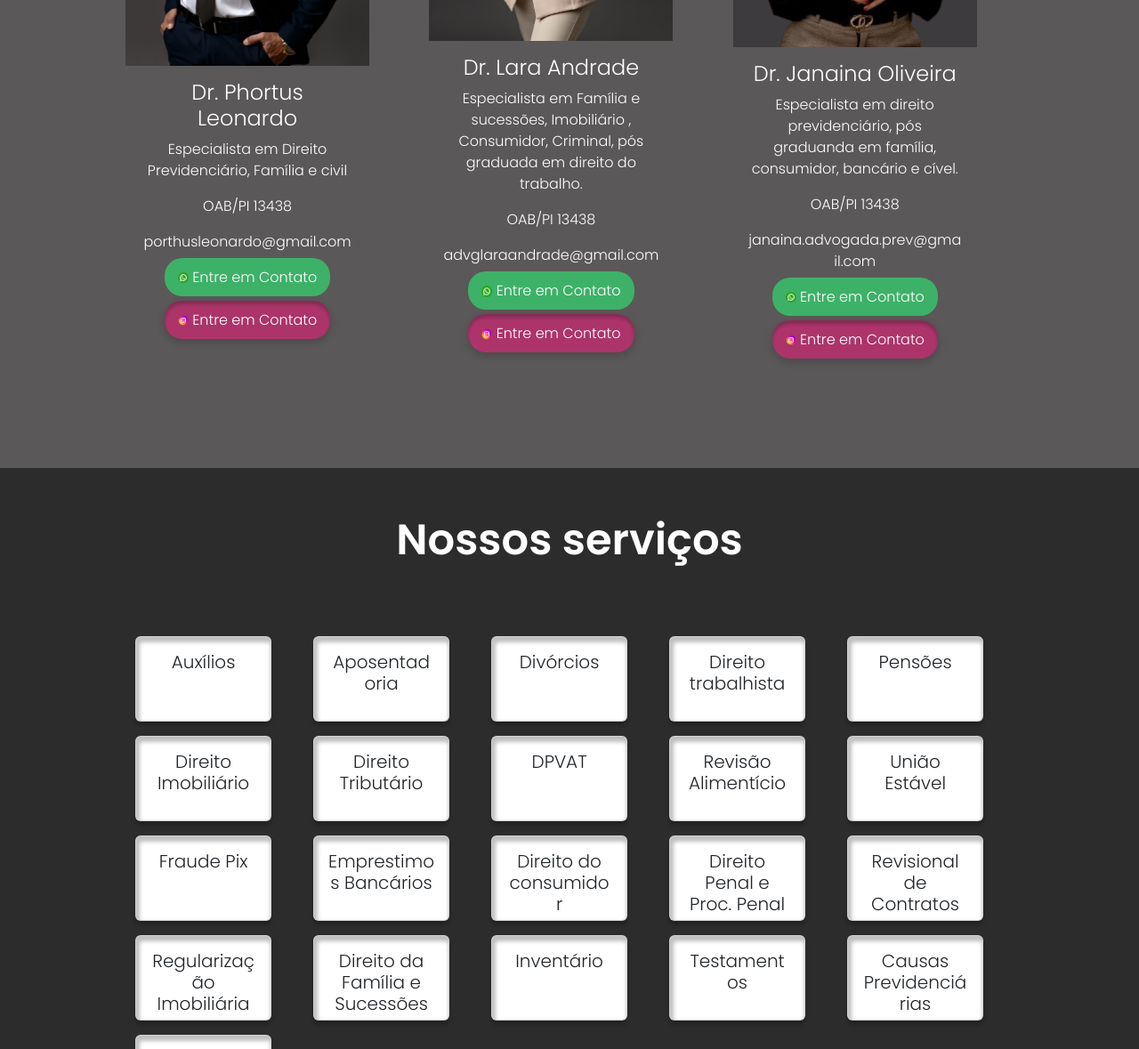
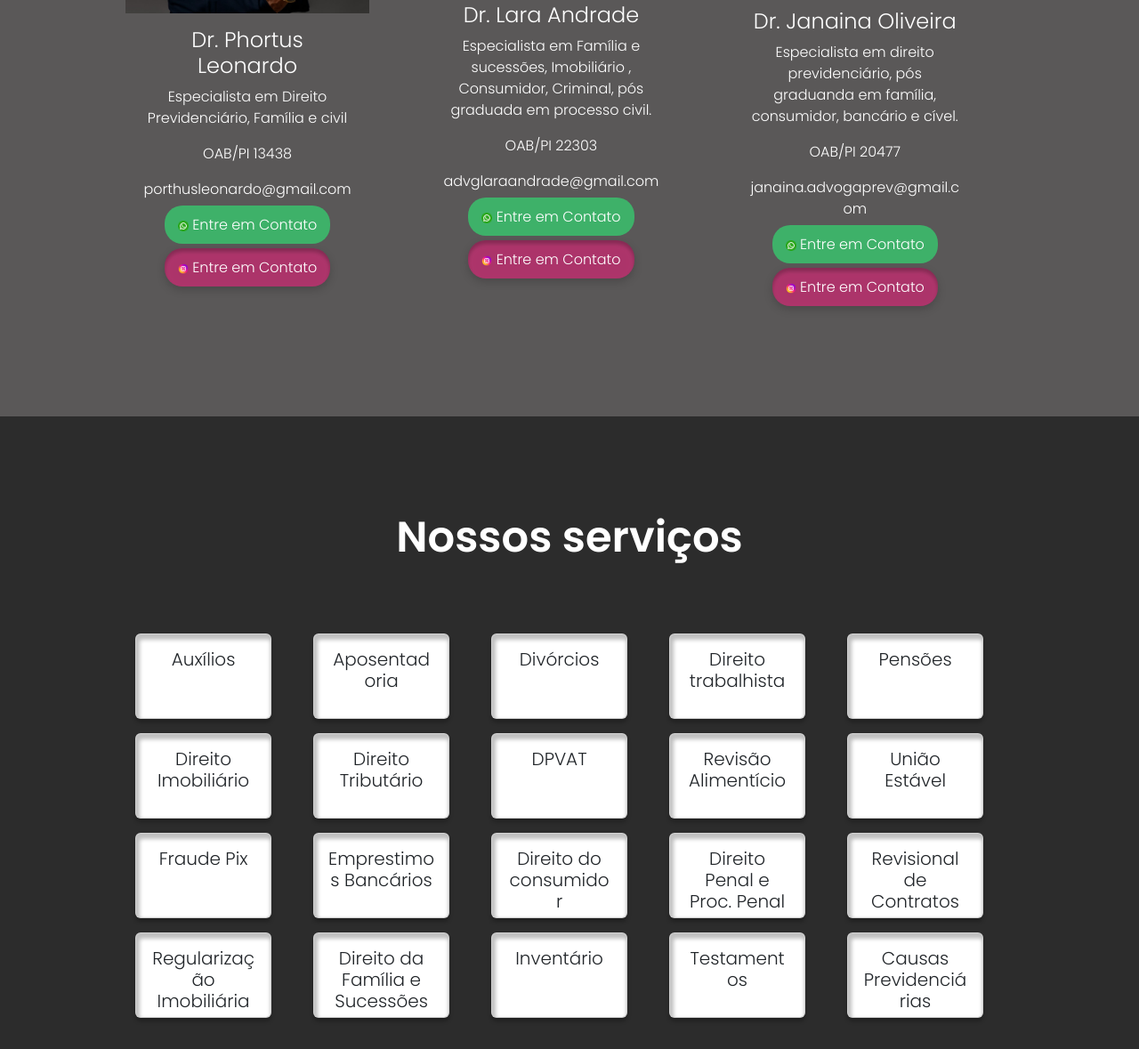
Before and after one commit to Larissell/Escritorio-Dr.-Phortus-Leonardo, a plain HTML site: page index.html in a window 1280 px wide. Shown: the part 1621-2800 px from the top of the page at 89% size. Drawn offline with nearby package versions, Linux system fonts and the light colour scheme.

Commit message:
Update index.html
foto

```diff
--- a/index.html
+++ b/index.html
@@ -77,7 +77,7 @@
             <div class="row">
               <div class="col-md-6 order-md-last"> <!-- Adicionando a classe 'order-md-last' -->
                 <div class="home-img">
-                  <img class="img-fluid" src="drphortus.png" alt="Dr. Phortus">
+                  <img class="img-fluid" src="teste.png" alt="Dr. Phortus">
                 </div>
               </div>
               <div class="col-md-6">
@@ -124,8 +124,8 @@
               <img src="lara.jpeg" class="card-img-top img-lara" alt="Dr. Lara Andrade">
               <div class="card-body" style="width:100%; color: #fff;">
                 <h4 class="card-title">Dr. Lara Andrade</h4>
-                <p class="card-text">Especialista em Família e sucessões, Imobiliário , Consumidor, Criminal, pós graduada em direito do trabalho.</p>
-                <p class="card-text">OAB/PI 13438</p>
+                <p class="card-text">Especialista em Família e sucessões, Imobiliário , Consumidor, Criminal, pós graduada em processo civil.</p>
+                <p class="card-text">OAB/PI 22303</p>
                 <p><a href="mailto:advglaraandrade@gmail.com?subject=&body=" target="_blank">advglaraandrade@gmail.com</a></p>
                 <a href="https://api.whatsapp.com/message/SF67LKKMPBGFC1?autoload=1&app_absent=0" class="bnt-whatsapp" target="_blank"> <img src="whatsapp.png" class="img-button">
                   Entre em Contato</a>
@@ -142,8 +142,8 @@
               <div class="card-body" style="width:100%; color: #fff;">
                 <h4 class="card-title">Dr. Janaina Oliveira</h4>
                 <p class="card-text">Especialista em direito previdenciário, pós graduanda em família, consumidor, bancário e cível.</p>
-                <p class="card-text">OAB/PI 13438</p>
-                <p><a href="mailto:janaina.advogada.prev@gmail.com?subject=&body=" target="_blank">janaina.advogada.prev@gmail.com</a></p>
+                <p class="card-text">OAB/PI 20477</p>
+                <p><a href="mailto:janaina.advogaprev@gmail.com" target="_blank">janaina.advogaprev@gmail.com</a></p>
                 <a href="https://wa.me/message/IY76P2RPRDT7J1" class="bnt-whatsapp" target="_blank"> <img src="whatsapp.png" class="img-button">
                   Entre em Contato</a>
                 <br><br>
@@ -169,7 +169,7 @@
         </div>
         <br><br>
         <div class="container mt-4">
-        <div class="row row-cols-3 row-cols-md-5">
+        <div class="row row-cols-2 row-cols-md-5">
           <div class="col">
             <div class="card mb-3">
               <div class="card-body">
@@ -310,19 +310,12 @@
               </div>
             </div>
           </div>
-          <div class="col">
-            <div class="card mb-3" id="card-beneficio">
-              <div class="card-body">
-                <h5 class="card-title">Benefícios</h5>
-              </div>
-            </div>
-          </div>
         </div>
       </div> <!--container-->
     </section>
 
 
-    <br><br><br><br><br><br><br><br><br><br><br><br><br><br><br><br><br><br>
+    <br><br><br><br><br><br><br><br><br><br><br><br><br><br>
     <section id="galeria" class="galeria">
       <div class="container">
         <div class="d-flex justify-content-center">
@@ -477,7 +470,7 @@
   </section>
 
 
-    <br><br><br><br><br><br><br><br><br><br><br><br><br>
+    <br><br><br><br><br><br><br><br><br><br><br><br><br><br><br><br><br>
     <section class="localizacao" id="localizacao">
       <div class="container">
         <div class="row align-items-center">
```
